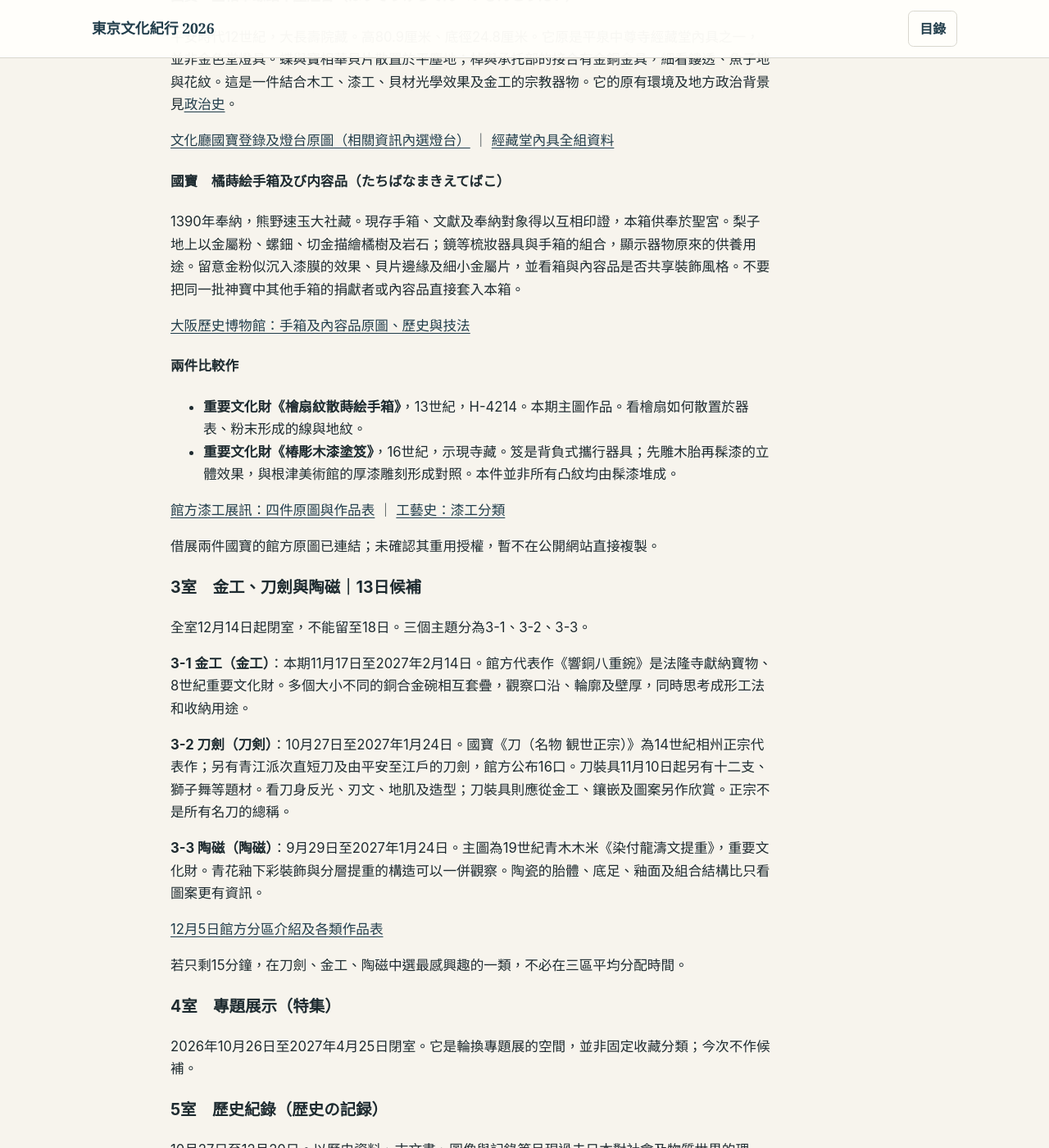
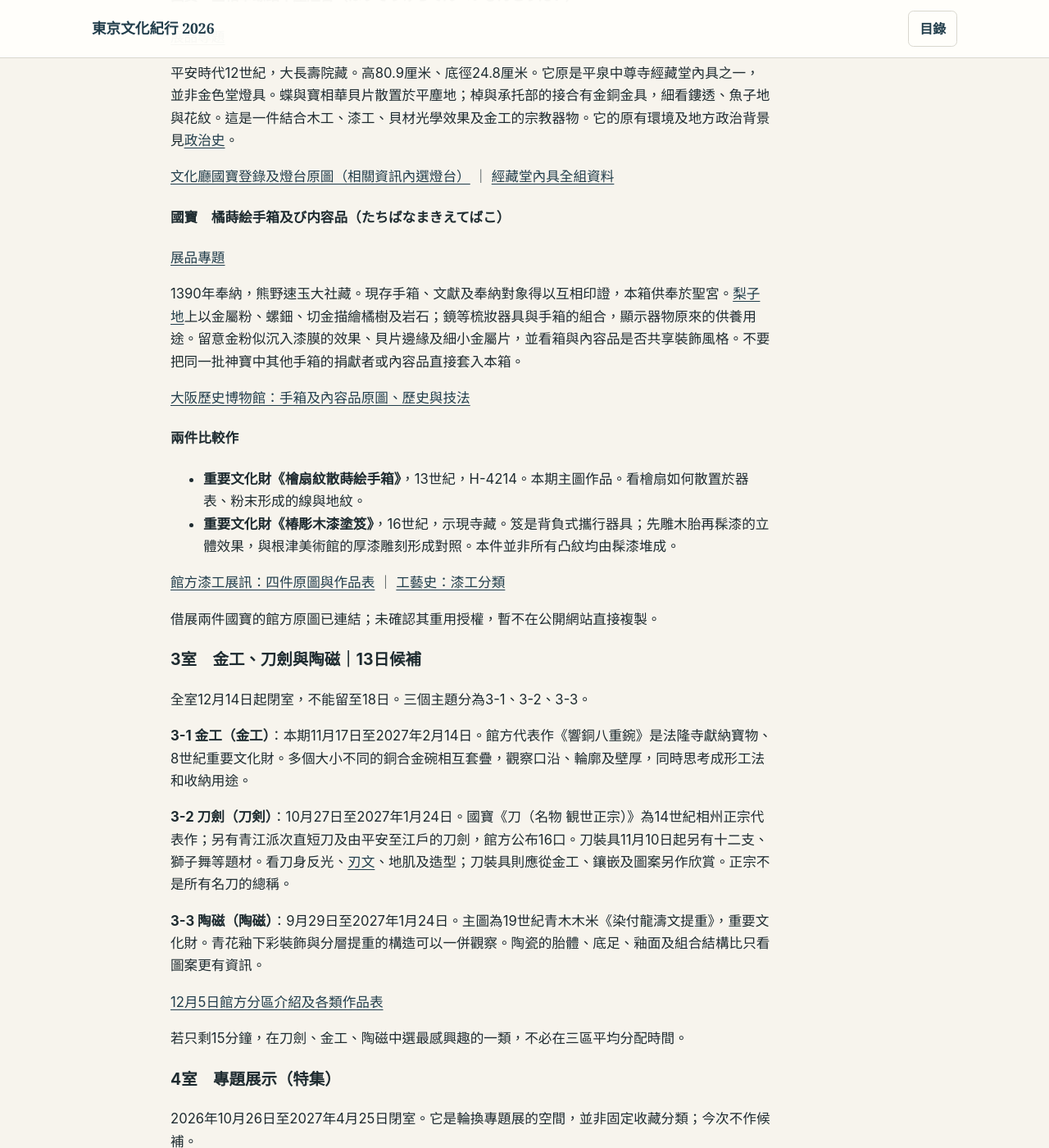
Before and after one commit to davetwchiu/tokyo-culture-trip-2026, a Jekyll site: the page built from content/museums/tokyo-national-museum/buildings/honkan.md, in a window 1280 px wide and 1400 px high, scrolled down 2040 px. Shown: the whole window at 82% size. Built offline with Jekyll 4.4.1, drawn with Linux system fonts in a browser that asks for light colours; some of the changed text lies outside the part shown.

Commit message:
Cross-link museums/tokyo-national-museum/buildings/honkan.md to object studies and background

```diff
--- a/content/museums/tokyo-national-museum/buildings/honkan.md
+++ b/content/museums/tokyo-national-museum/buildings/honkan.md
@@ -49,11 +49,14 @@ offline: true
 
 不要只比較佛像表情。看衣褶是否貼合人體、軀幹與四肢的體積、雕刻如何處理正面與側面。木雕與金銅佛在成形及承重上不同；個別造像是否一木造、寄木造、曾修補或重彩，應看館方解說。若18日已看法隆寺金銅佛，這一室適合比較平安以後的大型木造像。
 
-### 2室　漆工（漆工）｜13日首選
+### 2室　漆工（漆工）｜13日首選 {#lacquer-room}
 
 **館方公布展期11月10日至2027年2月7日，但12月14日起閉室，不應被長展期誤導。** 同時比較高級蒔繪、金屬粉地、螺鈿及中世彫木。
 
 #### 國寶　宝相華螺鈿平塵燈台（ほうそうげらでんへいじんとうだい）
+
+[展品專題](/tokyo-culture-trip-2026/works/lotus-lamp/)
+
 
 平安時代12世紀，大長壽院藏。高80.9厘米、底徑24.8厘米。它原是平泉中尊寺經藏堂內具之一，並非金色堂燈具。蝶與寶相華貝片散置於平塵地；棹與承托部的接合有金銅金具，細看鏤透、魚子地與花紋。這是一件結合木工、漆工、貝材光學效果及金工的宗教器物。它的原有環境及地方政治背景見[政治史]({{ '/history/political/' | relative_url }})。
 
@@ -61,7 +64,10 @@ offline: true
 
 #### 國寶　橘蒔絵手箱及び内容品（たちばなまきえてばこ）
 
-1390年奉納，熊野速玉大社藏。現存手箱、文獻及奉納對象得以互相印證，本箱供奉於聖宮。梨子地上以金屬粉、螺鈿、切金描繪橘樹及岩石；鏡等梳妝器具與手箱的組合，顯示器物原來的供養用途。留意金粉似沉入漆膜的效果、貝片邊緣及細小金屬片，並看箱與內容品是否共享裝飾風格。不要把同一批神寶中其他手箱的捐獻者或內容品直接套入本箱。
+[展品專題](/tokyo-culture-trip-2026/works/tachibana-box/)
+
+
+1390年奉納，熊野速玉大社藏。現存手箱、文獻及奉納對象得以互相印證，本箱供奉於聖宮。[梨子地](/tokyo-culture-trip-2026/history/craft/#lacquer)上以金屬粉、螺鈿、切金描繪橘樹及岩石；鏡等梳妝器具與手箱的組合，顯示器物原來的供養用途。留意金粉似沉入漆膜的效果、貝片邊緣及細小金屬片，並看箱與內容品是否共享裝飾風格。不要把同一批神寶中其他手箱的捐獻者或內容品直接套入本箱。
 
 [大阪歷史博物館：手箱及內容品原圖、歷史與技法](https://www.osakamushis.jp/news/2009/isejingu/isejingu_item.html)
 
@@ -116,7 +122,10 @@ offline: true
 
 9室為教育空間，B室日本美術入門，C室日本文化體驗空間；P為連絡通道。是否有當日特定活動、教材或可操作展示須查看活動表。地下層亦有教育空間與設施，並非另外一套歷史展室。
 
-## A室　廣重特展（12月18日主線）
+## A室　廣重特展（12月18日主線） {#hiroshige-room}
+
+[版畫專題](/tokyo-culture-trip-2026/works/hiroshige/)
+
 
 ![歌川廣重《名所江戸百景　浅草田甫酉の町詣》（1857）。美國國會圖書館藏印本；並非確認為東博本次展出的那一印本。留意天空暈摺。](https://upload.wikimedia.org/wikipedia/commons/thumb/5/51/Hiroshige%2C_Asakusa_ricefields_and_torinomachi_festival%2C_1857.jpg/500px-Hiroshige%2C_Asakusa_ricefields_and_torinomachi_festival%2C_1857.jpg)
 {: loading="lazy" style="display:block;max-width:100%;height:auto;max-height:680px;object-fit:contain;margin:1rem auto .4rem;"}
@@ -129,7 +138,7 @@ offline: true
 這不只是幾張廣重名圖，而是理解一整套系列出版如何呈現江戶城市的機會。選兩個角度：
 
 - **圖像設計：** 不尋常的前景遮擋、俯視、遠景及季節變化，如何把熟悉地方轉化成出人意表的構圖。
-- **技術：** 版元、繪師、彫師、摺師的分工；見當（けんとう）套色定位、ぼかし暈摺、木版線條的印刷效果。紙上不是實際木板刀痕。
+- **技術：** 版元、繪師、彫師、摺師的分工；[見當](/tokyo-culture-trip-2026/history/craft/#woodblock)（けんとう）套色定位、ぼかし暈摺、木版線條的印刷效果。紙上不是實際木板刀痕。
 
 可特別留意《浅草田甫酉の町詣》的室內窗框、貓、遠景及天空暈摺，以本期作品表核對個別印本。不要把不同館藏的同版印本混同；圖像的配色亦可因印次而異。
 
@@ -149,7 +158,10 @@ offline: true
 
 10月6日至12月20日。以佛像、佛具與經卷理解佛教傳入及早期國家文化，館方代表為7世紀法隆寺獻納寶物《如来立像》（重要文化財；實際尊名及館藏號以出品表核對）。和法隆寺寶物館相比，本室以歷史敘事為主，並將早期佛教放入日本美術的整體時間線。
 
-### 12室　國寶室｜竹斎読書図
+### 12室　國寶室｜竹斎読書図 {#treasure-room}
+
+[展品專題](/tokyo-culture-trip-2026/works/chikusai/)
+
 
 ![《竹斎読書図》（傳周文筆）下方畫幅局部；留意山水、松與題詩。](https://upload.wikimedia.org/wikipedia/commons/thumb/c/c7/Shubun_-_Reading_in_a_Bamboo_Grove_detail.jpg/500px-Shubun_-_Reading_in_a_Bamboo_Grove_detail.jpg)
 {: loading="lazy" style="display:block;max-width:100%;height:auto;max-height:680px;object-fit:contain;margin:1rem auto .4rem;"}
```
Also changed, not shown: other parts of content/museums/tokyo-national-museum/buildings/honkan.md (+9 -5 lines).
